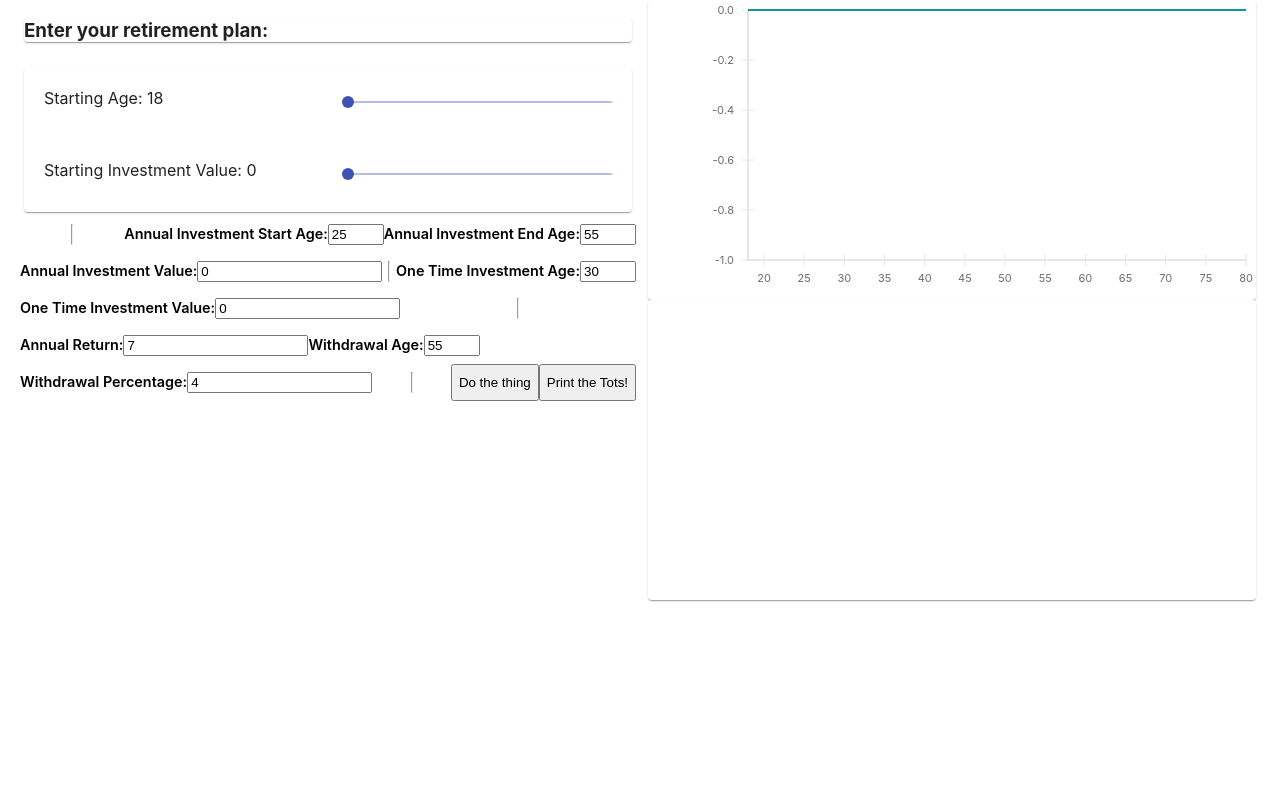
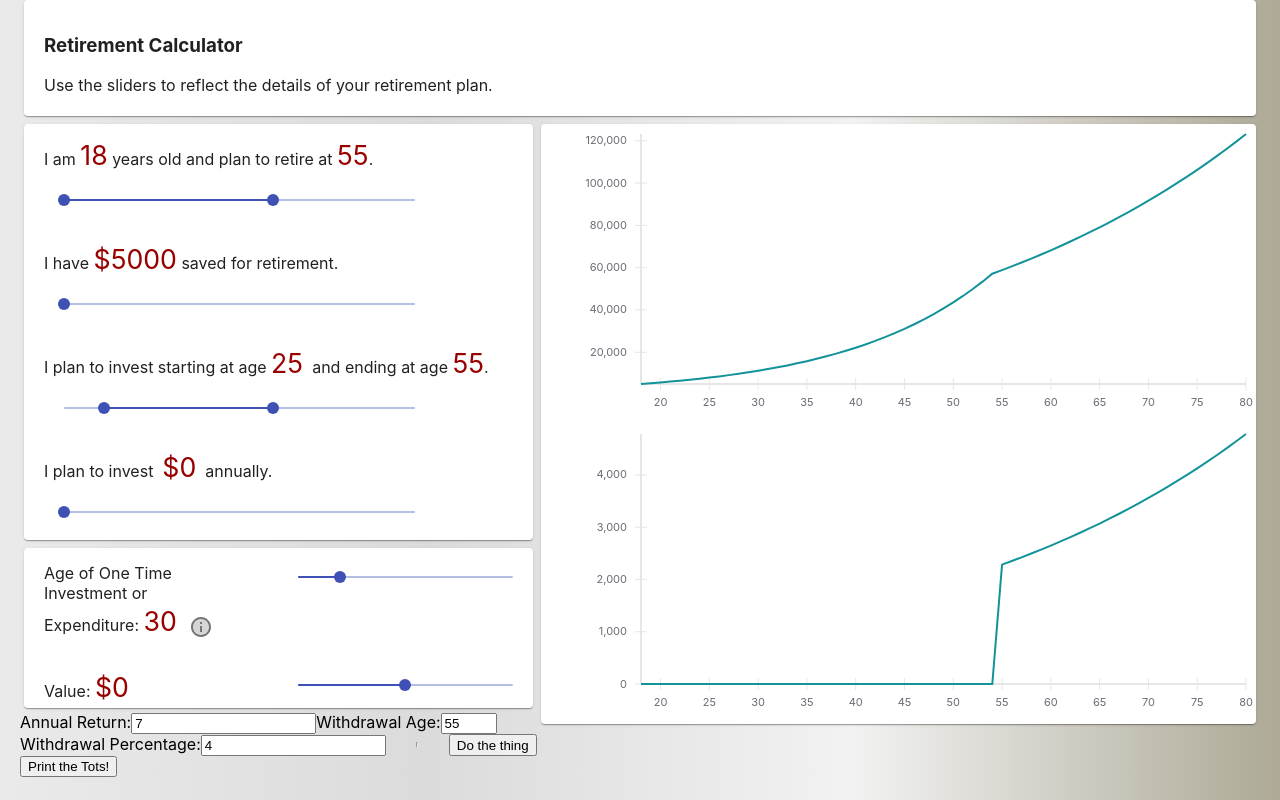
Before and after one commit to d-murphy/reactRetCalc, a React (Create React App) app: page / in a window 1280 px wide. Built offline with nearby package versions, Linux system fonts and the light colour scheme.

Commit message:
more material-ui changes

```diff
--- a/package.json
+++ b/package.json
@@ -5,6 +5,7 @@
   "private": true,
   "dependencies": {
     "@material-ui/core": "^4.9.7",
+    "@material-ui/icons": "^4.9.1",
     "@testing-library/jest-dom": "^4.2.4",
     "@testing-library/react": "^9.4.1",
     "@testing-library/user-event": "^7.2.1",
--- a/src/App.css
+++ b/src/App.css
@@ -1,12 +1,23 @@
 
 
-label {
-  font-weight: 600;
-  font-size: .9rem;
-  display: block;
-  margin: 0.5rem 0;
+.GridPad {
+  padding-top: 15px;
+  padding-bottom: 5px;
+  padding-left: 20px;
+  padding-right: 20px;
 }
 
-.GridPad {
-  padding: 20px;
+.Banner {
+  margin-top: 25px;
 }
+
+
+.intextVar {
+  color: #990000;
+  font-size: 20pt;
+}
+
+.intextVar2 {
+  color: #990000;
+  font-weight: bold;
+}
--- a/src/App.js
+++ b/src/App.js
@@ -1,8 +1,9 @@
 import React from 'react';
 import './App.css';
 import '../node_modules/react-vis/dist/style.css';
-import {XYPlot, FlexibleWidthXYPlot , XAxis, YAxis, LineSeries} from 'react-vis';
-import {Container, Paper, Grid, Slider } from '@material-ui/core';
+import {FlexibleWidthXYPlot , XAxis, YAxis, LineSeries} from 'react-vis';
+import {Container, Paper, Grid, Slider, Tooltip, IconButton} from '@material-ui/core';
+import InfoTwoToneIcon from '@material-ui/icons/InfoTwoTone';
 
 class App extends React.Component {
   constructor() {
@@ -19,22 +20,35 @@ class App extends React.Component {
         invEndAge: 55,
         oneTimeInvAge: 30,
         withdrawAge: 55,
-        startingInv: 0,
+        startingInv: 5000,
         annualInv: 0,
         oneTimeInv: 0,
         invGrowth: 7,
         withRate: 4,
         invTotals: invTotals,
-        value: {min: 2, max: 10}
+        value: {min: 2, max: 10},
+        showGraphs: 1
     };
     this.setStateHandler = this.setStateHandler.bind(this);
     this.doCalc = this.doCalc.bind(this);
     this.printTots = this.printTots.bind(this);
   }
 
+  componentDidMount() {
+    this.doCalc();
+  }
+
   setStateHandler(e, newValue) {
-    if(!newValue){
-      this.setState({[e.target.name]: e.target.value})
+    console.log(e.target);
+    console.log(newValue);
+    if (e.target.offsetParent.id === "invRange"){
+      this.setState({["invStartAge"]: newValue[0]})
+      this.setState({["invEndAge"]: newValue[1]})
+    } else if(e.target.offsetParent.id === "startEndAge"){
+      this.setState({["startingAge"]: newValue[0]})
+      this.setState({["withdrawAge"]: newValue[1]})
+    } else if (["startingInv", "oneTimeInv", "annualInv"].includes(e.target.id)){
+      this.setState({[e.currentTarget.id]: e.currentTarget.value})
     } else {
       this.setState({[e.target.offsetParent.id]: newValue})
     }
@@ -86,8 +100,14 @@ class App extends React.Component {
 
     return (
     <Container maxWidth="lg">
-      <Grid container spacing={2}>
-        <Grid item xs={6}>
+      <Grid container spacing={1}>
+        <Grid className="Banner" item xs={12}>
+          <Paper className="GridPad">
+           <h3>Retirement Calculator</h3>
+           <p>Use the sliders to reflect the details of your retirement plan.</p>
+          </Paper>
+        </Grid>
+        <Grid item xs={5}>
           <Inputs startingAge={this.state.startingAge}
                 invStartAge={this.state.invStartAge}
                 invEndAge={this.state.invEndAge}
@@ -100,15 +120,13 @@ class App extends React.Component {
                 withRate={this.state.withRate}
                 setStateHandler={this.setStateHandler} />
         </Grid>
-        <Grid item xs={6}>
+        <Grid item xs={7}>
             <Paper>
                 <FlexibleWidthXYPlot  margin={{left: 100}} height={300}>
                   <XAxis />
                   <YAxis />
                   <LineSeries data={this.state.invTotals} />
                 </FlexibleWidthXYPlot >
-          </Paper>
-          <Paper>
                 <FlexibleWidthXYPlot  margin={{left: 100}} height={300}>
                   <XAxis />
                   <YAxis />
@@ -123,54 +141,82 @@ class App extends React.Component {
   }
 }
 
+
 class Inputs extends React.Component {
-
   render() {
     return(
       <Grid container spacing={1}>
         <Grid item xs={12}>
           <Paper>
-            <h3>Enter your retirement plan:</h3>
+            <Grid container alignItems="center">
+              <Grid className="GridPad" item xs={12}>
+                  I am&nbsp;<span className="intextVar">{this.props.startingAge}</span>
+                  &nbsp;years old and plan to retire at&nbsp;<span className="intextVar">{this.props.withdrawAge}</span>.
+                <Grid className="GridPad" item xs={10}>
+                  <Slider id="startEndAge" defaultValue = {[18,55]}  min={18} max={80} valueLabelDisplay="auto" onChangeCommitted={this.props.setStateHandler} />
+                </Grid>
+              </Grid>
+            </Grid>
+
+            <Grid container alignItems="center">
+              <Grid className="GridPad" item xs={12}>
+                  I have&nbsp;<span className="intextVar">${this.props.startingInv}</span>
+                  &nbsp;saved for retirement.
+                <Grid className="GridPad" item xs={10} >
+                  <Slider id="startingInv" min={0} max={500000} step={1000} defaultValue={5} valueLabelDisplay="auto" onChangeCommitted={this.props.setStateHandler} />
+                </Grid>
+              </Grid>
+            </Grid>
+            <Grid container alignItems="center">
+              <Grid className="GridPad" item xs={12}>
+                  I plan to invest starting at age&nbsp;<span className="intextVar">{this.props.invStartAge}</span>
+                  &nbsp; and ending at age&nbsp;<span className="intextVar">{this.props.invEndAge}</span>.
+                <Grid className="GridPad" item xs={10} >
+                  <Slider id="invRange" defaultValue = {[25, 55]} min={18} max={80} valueLabelDisplay="auto" onChangeCommitted={this.props.setStateHandler} />
+                </Grid>
+              </Grid>
+            </Grid>
+
+            <Grid container alignItems="center">
+              <Grid className="GridPad" item xs={12}>
+                  I plan to invest &nbsp;<span className="intextVar">${this.props.annualInv}</span>
+                  &nbsp; annually.
+                <Grid className="GridPad" item xs={10} >
+                  <Slider id="annualInv" min={0} max={100000} step={1000} defaultValue={0}  valueLabelDisplay="auto" onChangeCommitted={this.props.setStateHandler} />
+                </Grid>
+              </Grid>
+            </Grid>
+
           </Paper>
         </Grid>
+
         <Grid item xs={12}>
           <Paper>
             <Grid container>
               <Grid className="GridPad" item xs={6}>
-                <div className="labels">Starting Age: {this.props.startingAge}</div>
+                Age of One Time Investment or Expenditure:&nbsp;<span className="intextVar">{this.props.oneTimeInvAge}</span>
+               <Tooltip placement="right" title="In this section, use a positive value to see the impact of a one-time investment such as an employment bonus.  Use a negative value to see how retirement considerations are affected by an expenditure such as using retirement funds for a down payment.">
+                 <IconButton aria-label="text2">
+                   <InfoTwoToneIcon />
+                 </IconButton>
+               </Tooltip>
+
               </Grid>
               <Grid className="GridPad" item xs={6}>
-                <Slider id="startingAge"  min={18} max={80} defaultValue={18} valueLabelDisplay="auto" onChangeCommitted={this.props.setStateHandler} />
+                <Slider id="oneTimeInvAge"  min={18} max={80} defaultValue={30} valueLabelDisplay="auto" onChangeCommitted={this.props.setStateHandler} />
               </Grid>
             </Grid>
             <Grid container>
               <Grid className="GridPad" item xs={6}>
-                <div className="labels">Starting Investment Value: {this.props.startingInv}</div>
+                Value:&nbsp;<span className="intextVar">${this.props.oneTimeInv}</span>
               </Grid>
               <Grid className="GridPad" item xs={6}>
-                <Slider id="startingInv" min={0} max={500000} defaultValue={0} step={5000} valueLabelDisplay="auto" onChangeCommitted={this.props.setStateHandler} />
+                <Slider id="oneTimeInv" min={-100000} max={100000} step={5000} defaultValue={0}  valueLabelDisplay="auto" onChangeCommitted={this.props.setStateHandler} />
               </Grid>
             </Grid>
           </Paper>
         </Grid>
-          <hr />
-          <label>Annual Investment Start Age:
-            <input type="number" min={18} max={80} value={this.props.invStartAge} onChange = {this.props.setStateHandler} name = "invStartAge" />
-          </label>
-          <label>Annual Investment End Age:
-            <input type="number" min={18} max={80} value={this.props.invEndAge} onChange = {this.props.setStateHandler} name = "invEndAge" />
-          </label>
-          <label>Annual Investment Value:
-            <input type="number" value={this.props.annualInv} onChange = {this.props.setStateHandler} name = "annualInv" />
-          </label>
-          <hr />
-          <label>One Time Investment Age:
-            <input type="number" min={18} max={80} value={this.props.oneTimeInvAge} onChange = {this.props.setStateHandler} name = "oneTimeInvAge" />
-          </label>
-          <label>One Time Investment Value:
-            <input type="number" value={this.props.oneTimeInv} onChange = {this.props.setStateHandler } name = "oneTimeInv" />
-          </label>
-          <hr />
+
           <label>Annual Return:
             <input type="number" value={this.props.invGrowth} onChange = {this.props.setStateHandler} name = "invGrowth" />
           </label>
--- a/src/index.css
+++ b/src/index.css
@@ -5,6 +5,11 @@ body {
     sans-serif;
   -webkit-font-smoothing: antialiased;
   -moz-osx-font-smoothing: grayscale;
+
+  background: #ADA996;  /* fallback for old browsers */
+  background: -webkit-linear-gradient(to right, #EAEAEA, #DBDBDB, #F2F2F2, #ADA996);  /* Chrome 10-25, Safari 5.1-6 */
+  background: linear-gradient(to right, #EAEAEA, #DBDBDB, #F2F2F2, #ADA996); /* W3C, IE 10+/ Edge, Firefox 16+, Chrome 26+, Opera 12+, Safari 7+ */
+
 }
 
 code {
```
Also changed, not shown: 1 other file (tests, documents, lock files or other folders). Lines whose indentation alone changed are shown as unchanged.
